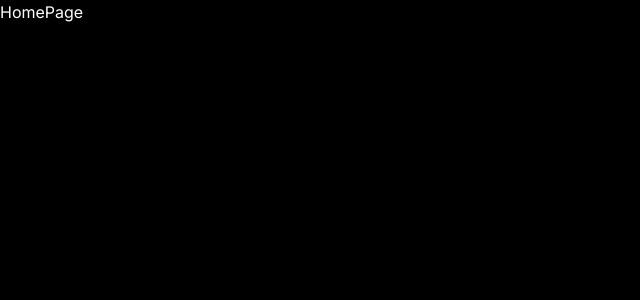
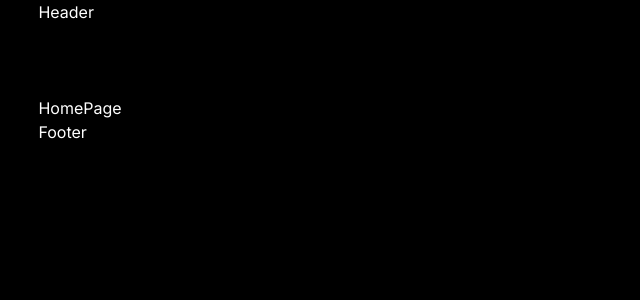
Before and after one commit to Yunus-Emre-Tasci/Next_Films, a Next.js app: page / in a window 1280 px wide. Shown: the top 300 px of the page, without its empty margins (0-640 px from the left). Built offline with nearby package versions, Linux system fonts and the light colour scheme.

Commit message:
footer-header

```diff
--- a/app/layout.js
+++ b/app/layout.js
@@ -1,6 +1,10 @@
 import { Inter } from 'next/font/google'
+
 import "@/styles/reset.css"
 import "@/styles/global.css"
+
+import Header from "@/components/header"
+import Footer from "@/components/footer"
 
 const inter = Inter({ subsets: ['latin'] })
 
@@ -11,8 +15,12 @@ export const metadata = {
 
 export default function RootLayout({ children }) {
   return (
-    <html lang="tr">
-      <body className={inter.className}>{children}</body>
+    <html lang="tr" className={inter.className}>
+      <body className="container">
+        <Header/>
+        <main>{children}</main>
+        <Footer/>
+        </body>
     </html>
   )
 }
--- /dev/null
+++ b/components/footer/index.js
@@ -0,0 +1,12 @@
+import React from 'react'
+
+const Footer
+ = () => {
+  return (
+    <div>Footer
+
+    </div>
+  )
+}
+
+export default Footer
--- /dev/null
+++ b/components/header/index.js
@@ -0,0 +1,9 @@
+import React from 'react'
+
+const Header = () => {
+  return (
+    <div>Header</div>
+  )
+}
+
+export default Header
--- a/styles/global.css
+++ b/styles/global.css
@@ -2,6 +2,7 @@ body{
     background-color: #000;
     font-size: 16px;
     color: white;
+    font-family: "Inter", sans-serif;
 }
 .container{
     display: grid;
```
